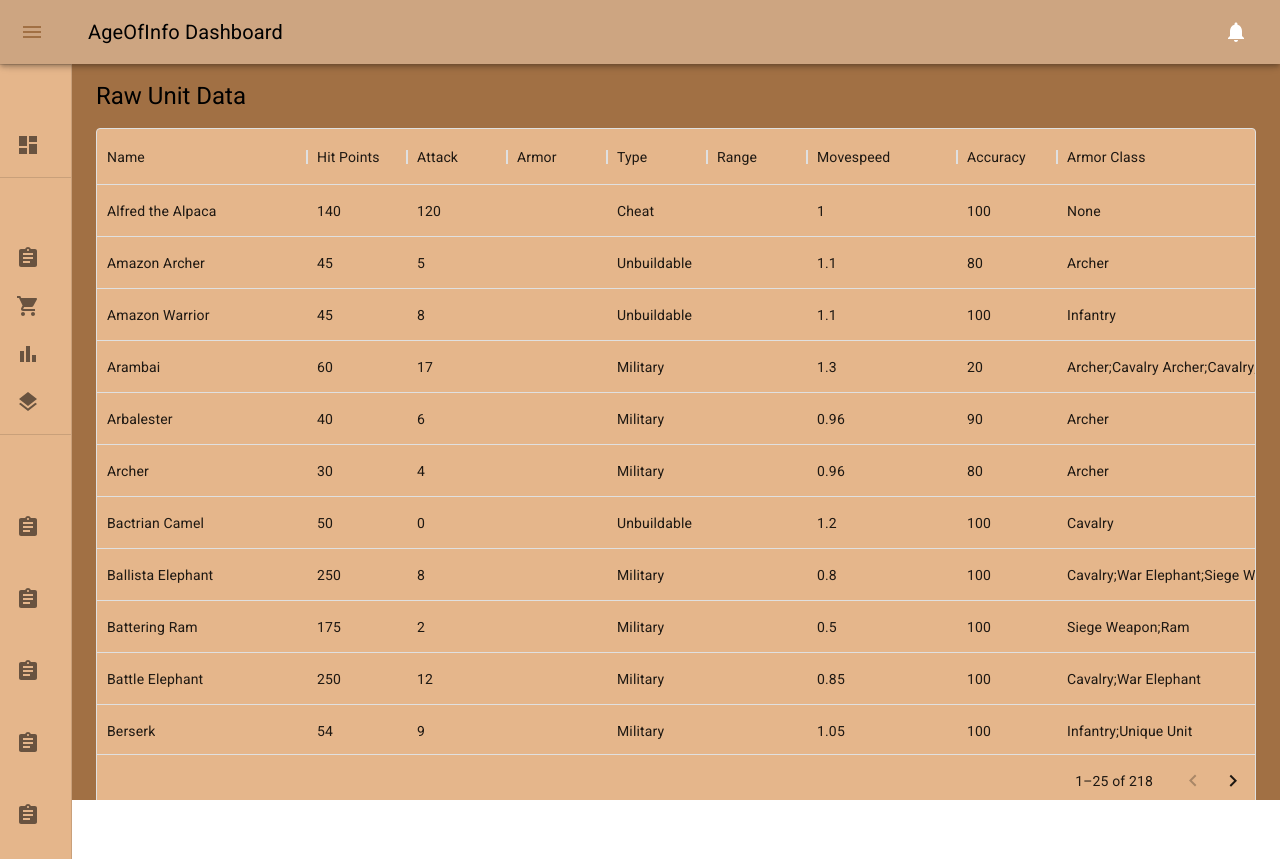
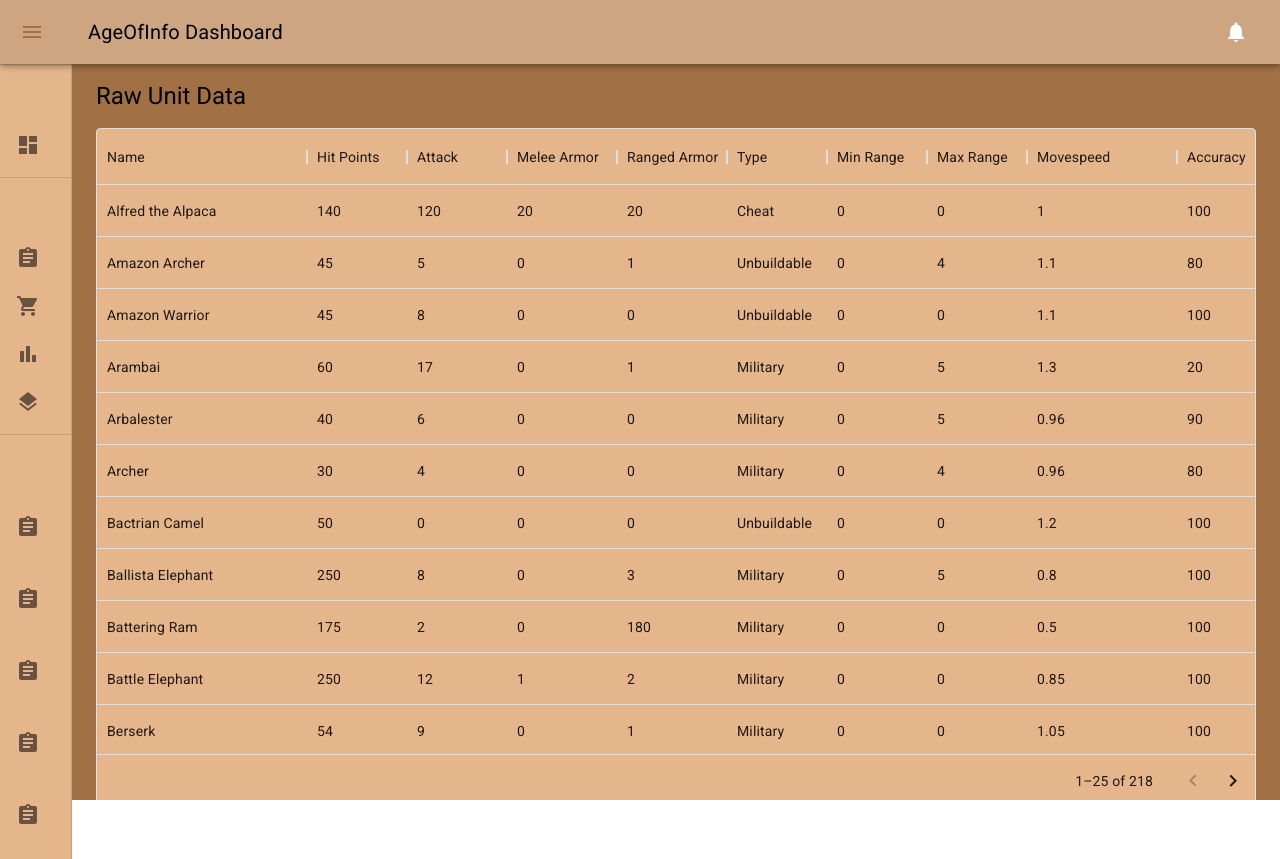
Before and after one commit to edman3d/ageofinfo-gcp, a React (Create React App) app: page /unitdata in a window 1280 px wide. Built offline with nearby package versions, Linux system fonts and the light colour scheme.

Commit message:
update data grid columns

```diff
--- a/src/components/DataGrids/DataGridBuildings.tsx
+++ b/src/components/DataGrids/DataGridBuildings.tsx
@@ -27,9 +27,14 @@ const columns: GridColDef[] = [
     width: 120,
   },
   {
-    field: "armor",
-    headerName: "Armor",
-    width: 120,
+    field: "melee_armor",
+    headerName: "Melee Armor",
+    width: 110,
+  },
+  {
+    field: "ranged_armor",
+    headerName: "Ranged Armor",
+    width: 110,
   },
   {
     field: "line_of_sight",
--- a/src/components/DataGrids/DataGridUnits.tsx
+++ b/src/components/DataGrids/DataGridUnits.tsx
@@ -22,9 +22,14 @@ const columns: GridColDef[] = [
     width: 100,
   },
   {
-    field: "armor",
-    headerName: "Armor",
-    width: 100,
+    field: "melee_armor",
+    headerName: "Melee Armor",
+    width: 110,
+  },
+  {
+    field: "ranged_armor",
+    headerName: "Ranged Armor",
+    width: 110,
   },
   {
     field: "type",
@@ -32,8 +37,13 @@ const columns: GridColDef[] = [
     width: 100,
   },
   {
-    field: "range",
-    headerName: "Range",
+    field: "min_range",
+    headerName: "Min Range",
+    width: 100,
+  },
+  {
+    field: "max_range",
+    headerName: "Max Range",
     width: 100,
   },
   {
@@ -49,7 +59,7 @@ const columns: GridColDef[] = [
   {
     field: "armor_class",
     headerName: "Armor Class",
-    width: 500,
+    width: 350,
   },
 ];
 
```
